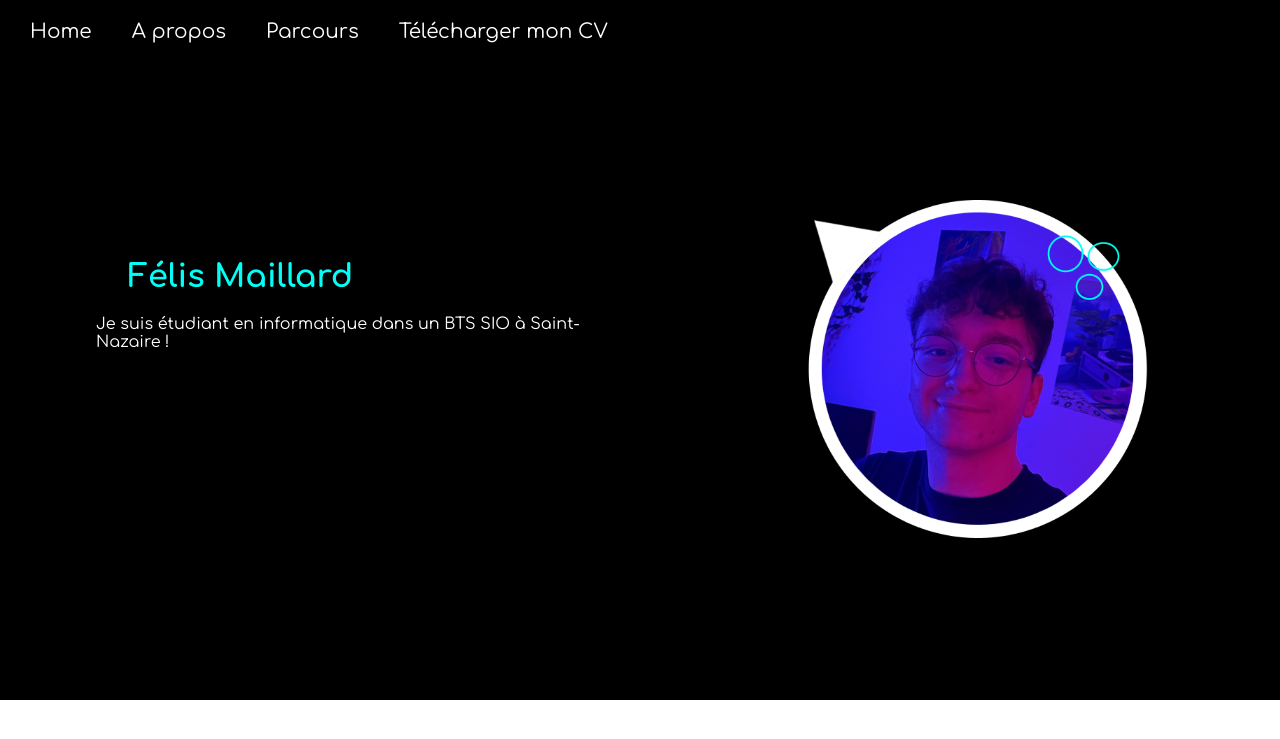
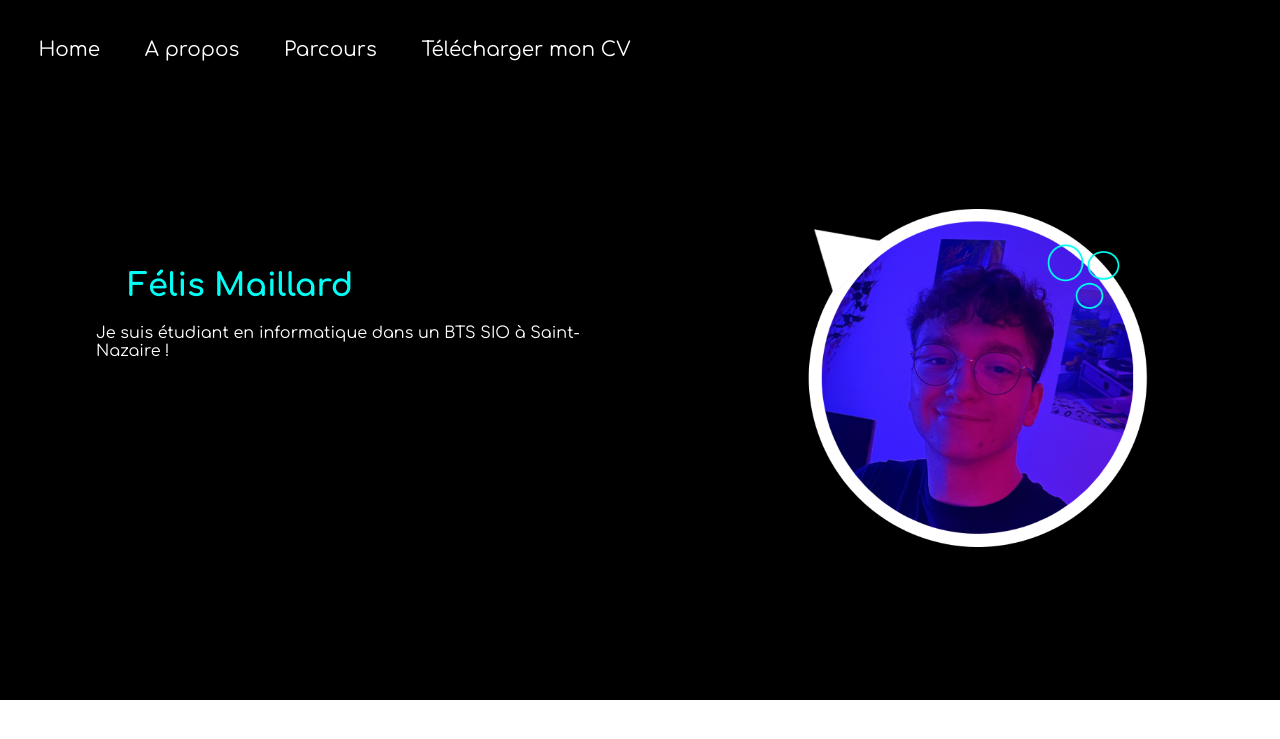
Before and after one commit to FelisMaillard/Portfolio, a PHP site: page / in a window 1280 px wide. Shown: the top 739 px of the page. Run offline with PHP 8.4, Linux system fonts and the light colour scheme.

Commit message:
Update style.css

```diff
--- a/style.css
+++ b/style.css
@@ -14,7 +14,7 @@
     text-decoration: none;
     color: white;
     float: left;
-    margin: 20px 10px 0 30px;
+    margin: 3% 0.5% 0 3%;
     font-size: 20px;
     max-height: 50px;
 }
```
